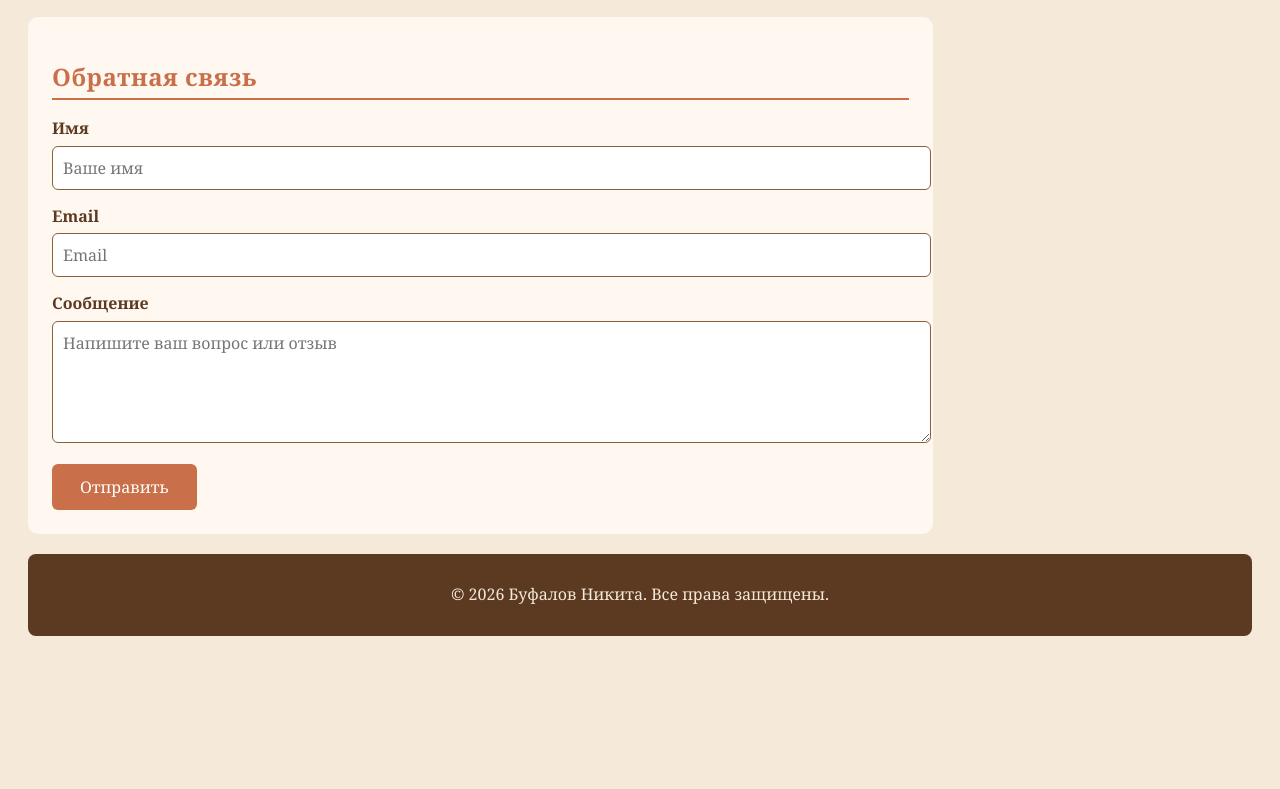
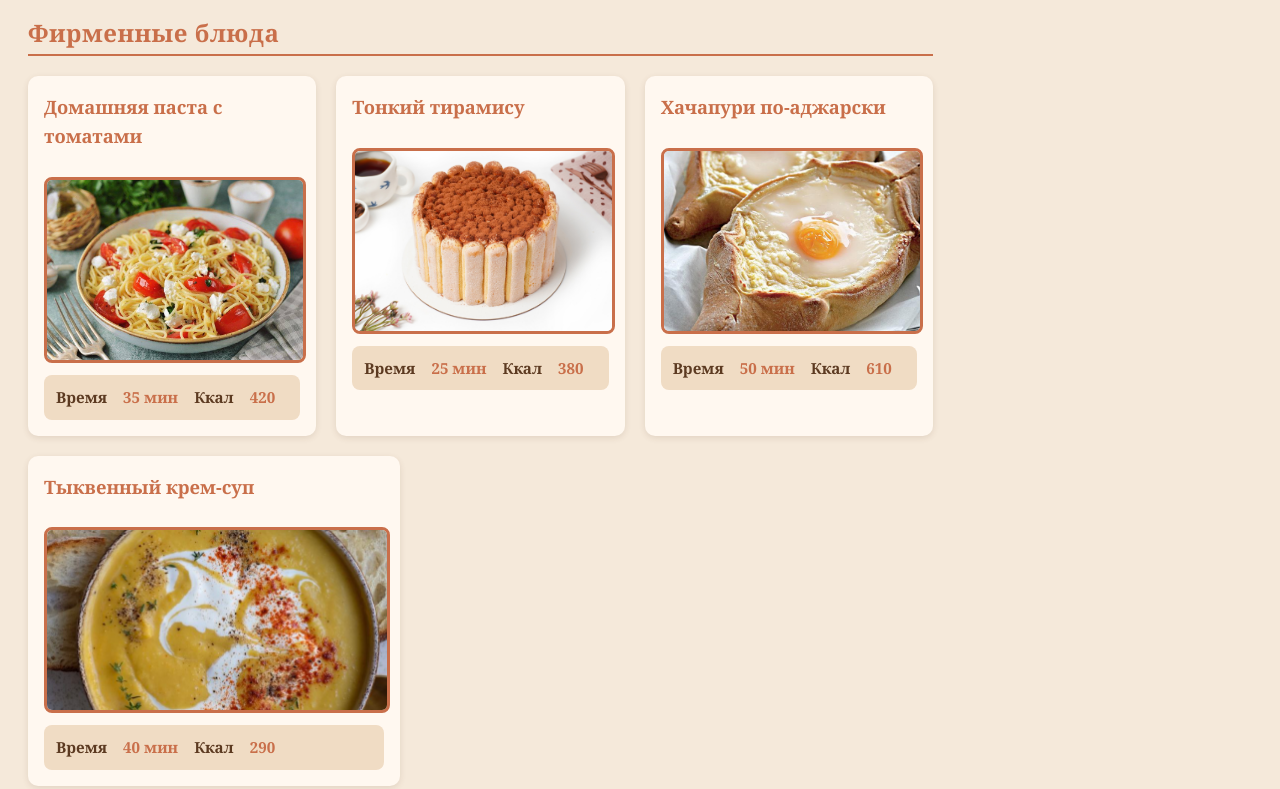
Before and after one commit to BNS200/932321.bufalov.nikita.lab3, a plain HTML site: page index.html in a window 1280 px wide. Shown: the part 1013-1802 px from the top of the page. Before the commit the page ends 1677 px from the top, so only its background shows below. Drawn offline with Linux system fonts and the light colour scheme.

Commit message:
Add flex cards for signature dishes

```diff
--- a/index.html
+++ b/index.html
@@ -65,6 +65,77 @@
       </ol>
     </section>
 
+    <section id="signature">
+      <h2>Фирменные блюда</h2>
+      <div class="flex-cards">
+
+        <article class="dish-card">
+          <h3>Домашняя паста с томатами</h3>
+          <img
+            src="./images/pasta_s_tomatomi.jpg"
+            alt="Домашняя паста с томатами и базиликом"
+            width="400"
+            height="260"
+          >
+          <dl class="dish-meta">
+            <dt>Время</dt>
+            <dd>35 мин</dd>
+            <dt>Ккал</dt>
+            <dd>420</dd>
+          </dl>
+        </article>
+
+        <article class="dish-card">
+          <h3>Тонкий тирамису</h3>
+          <img
+            src="./images/tiramisu.jpg"
+            alt="Тирамису без выпечки"
+            width="400"
+            height="260"
+          >
+          <dl class="dish-meta">
+            <dt>Время</dt>
+            <dd>25 мин</dd>
+            <dt>Ккал</dt>
+            <dd>380</dd>
+          </dl>
+        </article>
+
+        <article class="dish-card">
+          <h3>Хачапури по-аджарски</h3>
+          <img
+            src="./images/khachapuri.jpg"
+            alt="Грузинские хачапури по-аджарски"
+            width="400"
+            height="260"
+          >
+          <dl class="dish-meta">
+            <dt>Время</dt>
+            <dd>50 мин</dd>
+            <dt>Ккал</dt>
+            <dd>610</dd>
+          </dl>
+        </article>
+
+        <article class="dish-card">
+          <h3>Тыквенный крем-суп</h3>
+          <img
+            src="./images/pumpkin-soup.jpg"
+            alt="Тыквенный крем-суп с имбирём"
+            width="400"
+            height="260"
+          >
+          <dl class="dish-meta">
+            <dt>Время</dt>
+            <dd>40 мин</dd>
+            <dt>Ккал</dt>
+            <dd>290</dd>
+          </dl>
+        </article>
+
+      </div>
+    </section>
+
     <section id="contact">
       <form action="#" method="post">
         <h2>Обратная связь</h2>
--- a/style.css
+++ b/style.css
@@ -251,3 +251,69 @@ footer {
   outline: 2px solid var(--color-focus);
   outline-offset: 2px;
 }
+
+#signature {
+  margin-top: 20px;
+}
+
+#signature h2 {
+  color: var(--color-terracotta);
+  border-bottom: 2px solid var(--color-terracotta);
+  padding-bottom: 6px;
+}
+
+.flex-cards {
+  display: flex;
+  flex-wrap: wrap;
+  gap: 20px;
+  margin-top: 16px;
+}
+
+.dish-card {
+  flex: 1 1 240px;
+  max-width: 340px;
+  background-color: #fff8f0;
+  border-radius: 10px;
+  padding: 16px;
+  box-shadow: 0 2px 6px rgba(92, 58, 33, 0.12);
+  display: flex;
+  flex-direction: column;
+}
+
+.dish-card h3 {
+  margin-top: 0;
+  color: var(--color-terracotta);
+  font-size: 1.15rem;
+}
+
+.dish-card img {
+  display: block;
+  width: 100%;
+  height: 180px;
+  object-fit: cover;
+  border-radius: 8px;
+  border: 3px solid var(--color-terracotta);
+  margin: 8px 0 12px;
+}
+
+.dish-meta {
+  display: flex;
+  flex-wrap: wrap;
+  gap: 4px 16px;
+  margin: 0;
+  padding: 10px 12px;
+  background-color: #f0dcc4;
+  border-radius: 8px;
+  font-size: 0.95rem;
+}
+
+.dish-meta dt {
+  font-weight: bold;
+  color: var(--color-text);
+}
+
+.dish-meta dd {
+  margin: 0;
+  color: var(--color-terracotta);
+  font-weight: bold;
+}
```
Also changed, not shown: images/khachapuri.jpg (added), images/pasta_s_tomatomi.jpg (added), images/pumpkin-soup.jpg (added), images/tiramisu.jpg (added).
